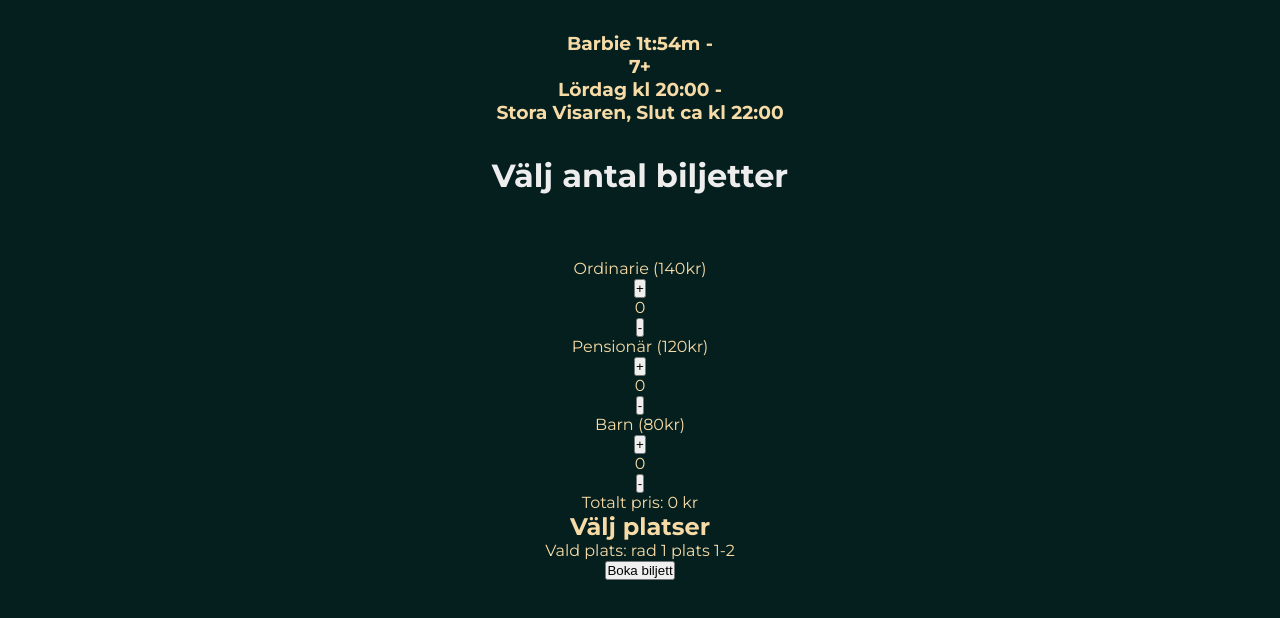
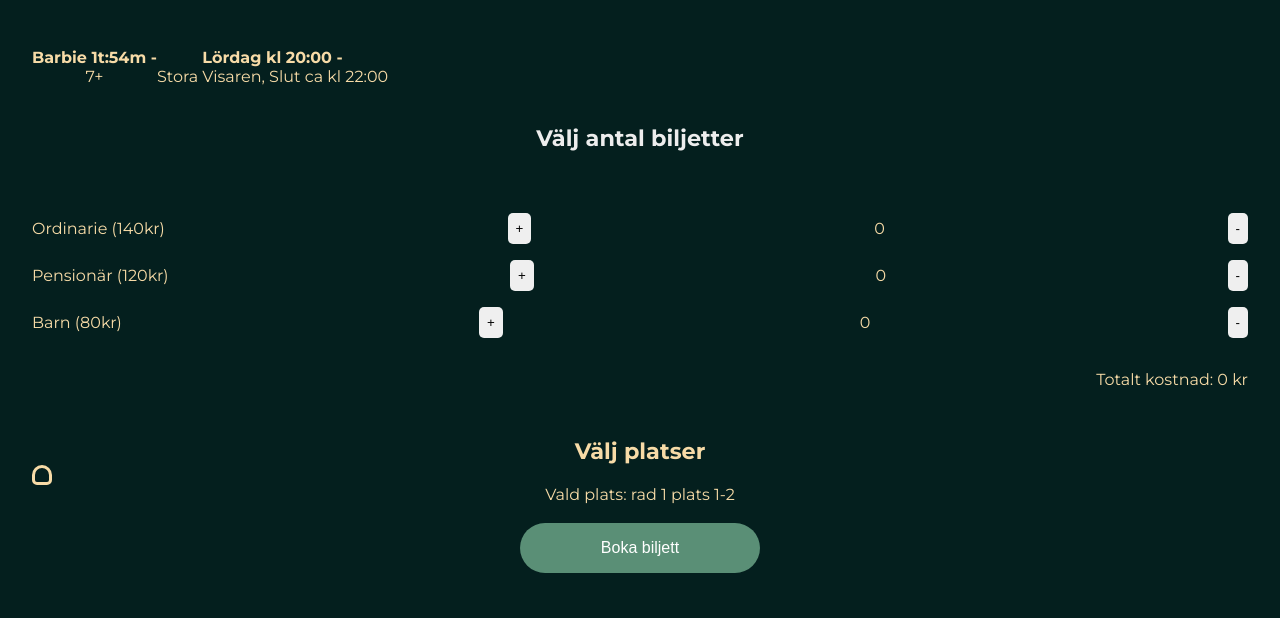
Before and after one commit to j-carlander/Filmvisarna, a React (Vite) app: page / in a window 1280 px wide. Shown: the top 618 px of the page. Built offline with nearby package versions, Linux system fonts and the light colour scheme.

Commit message:
worked on styling bookingpage

```diff
--- a/src/App.jsx
+++ b/src/App.jsx
@@ -1,5 +1,5 @@
 import "./App.css";
-import { Outlet } from "react-router-dom";
+// import { Outlet } from "react-router-dom";
 import BookingPage from "./pages/Bookingpage/BookingPage";
 
 function App() {
--- a/src/pages/Bookingpage/BookingPage.jsx
+++ b/src/pages/Bookingpage/BookingPage.jsx
@@ -1,8 +1,5 @@
-// TODO: Import användarens prefered movie från filmdetaljsidan
-//       Se till att du har states som hanterar priserna för ordinarie, pensionärer
-
 import React, { useState } from 'react';
-// import Seat from '../../components/Seats/Seat/Seat';
+import Seat from '../../components/Seats/Seat/Seat';
 
 function BookingPage() {
   const [ordinariePris, setOrdinariePris] = useState(140);
@@ -16,39 +13,52 @@
   const totalPris =
     (ordinariePris * ordinarieAntal) + (pensionärPris * pensionärAntal) + (barnPris * barnAntal);
 
+    if(barnAntal < 0){
+      setBarnAntal(0)
+    }
+
+    if(pensionärAntal < 0){
+      setPensionärAntal(0)
+    }
+
+    if(ordinarieAntal < 0){
+      setOrdinarieAntal(0)
+    }
   return (
     <>
       <div className="Bookingpage-container">
-        <h3>Barbie 1t:54m - <p>7+</p></h3>
-        <h3>Lördag kl 20:00 - <p>Stora Visaren, Slut ca kl 22:00</p></h3>
+        <div className="header-content">
+          <h3>Barbie 1t:54m - <p>7+</p></h3>
+          <h3>Lördag kl 20:00 - <p>Stora Visaren, Slut ca kl 22:00</p></h3>
+        </div>
 
-        <h1>Välj antal biljetter</h1>
         <div className="ticket-wrapper">
-          <p>Ordinarie ({ordinariePris}kr)</p>
+          <h1>Välj antal biljetter</h1>
           <div className="btn-container">
+            <p>Ordinarie ({ordinariePris}kr)</p>
             <button onClick={() => setOrdinarieAntal(ordinarieAntal + 1)}>+</button>
             <p>{ordinarieAntal}</p>
             <button onClick={() => setOrdinarieAntal(ordinarieAntal - 1)}>-</button>
           </div>
+          <div className="btn-container">
           <p>Pensionär ({pensionärPris}kr)</p>
-          <div className="btn-container">
             <button onClick={() => setPensionärAntal(pensionärAntal + 1)}>+</button>
             <p>{pensionärAntal}</p>
             <button onClick={() => setPensionärAntal(pensionärAntal - 1)}>-</button>
           </div>
-          <p>Barn ({barnPris}kr)</p>
           <div className="btn-container">
+            <p>Barn ({barnPris}kr)</p>
             <button onClick={() => setBarnAntal(barnAntal + 1)}>+</button>
             <p>{barnAntal}</p>
             <button onClick={() => setBarnAntal(barnAntal - 1)}>-</button>
           </div>
+          <p className='sum'>Totalt kostnad: {totalPris} kr</p>
         </div>
-        <p>Totalt pris: {totalPris} kr</p>
 
         {/* Importera seats */}
         <div className="seat-section">
           <h2>Välj platser</h2>
-          {/* <Seat /> */}
+          <Seat />
           <p>Vald plats: rad 1 plats 1-2</p>
           <button>Boka biljett</button>
         </div>
--- a/src/pages/Bookingpage/_BookingPage.scss
+++ b/src/pages/Bookingpage/_BookingPage.scss
@@ -1,9 +1,72 @@
 @use "../../Sass/abstract/variables" as *;
 
 .Bookingpage-container{
-  background-color: rgb(255, 255, 2);
+  width: 100%;
+  margin: 0 auto;
 
-  .ticket-wrapper{
-    background-color: red;
+  .btn-container{
+    display: flex;
+    justify-content: space-between;
+    margin: 1em 0;
+    text-align: center;
+    align-items: center;
+
+  }
+  .btn-container button{
+    padding: 0.5rem;
+    border: none;
+    border-radius: 5px;
+    cursor: pointer;
   }
 }
+.ticket-wrapper{
+  align-items: center;
+  text-align: center;
+}
+
+.seat-section{
+  margin-top: 3rem;
+}
+.seat-section h2{
+  font-size: 1.4em;
+}
+.seat-section button{
+  background-color: #5A8F76;
+  color: #fff;
+  font-size: 1em;
+  margin-top: 1.2rem;
+  padding: 1em;
+  width: 15rem;
+  border: none;
+  border-radius: 30px;
+  cursor: pointer;
+
+}
+.ticket-wrapper h1{
+  font-size: 1.4em;
+}
+.header-content h3{
+  font-size: 1em;
+  p{
+    font-weight: 400;
+  }
+}
+.header-content{
+  display: flex;
+  width: 100%;
+  padding: 1em 0;
+  justify-content: flex-start;
+
+}
+.btn-container{
+  align-items: center;
+  text-align: center;
+
+}
+.sum{
+  margin: 2em 0;
+  width: 100%;
+  display: flex;
+  justify-content: flex-end;
+  gap: 2;
+}
--- a/src/stylesheet/main.css
+++ b/src/stylesheet/main.css
@@ -150,6 +150,80 @@
   font-size: 0.75rem;
 }
 
+.Bookingpage-container {
+  width: 100%;
+  margin: 0 auto;
+}
+.Bookingpage-container .btn-container {
+  display: flex;
+  justify-content: space-between;
+  margin: 1em 0;
+  text-align: center;
+  align-items: center;
+}
+.Bookingpage-container .btn-container button {
+  padding: 0.5rem;
+  border: none;
+  border-radius: 5px;
+  cursor: pointer;
+}
+
+.ticket-wrapper {
+  align-items: center;
+  text-align: center;
+}
+
+.seat-section {
+  margin-top: 3rem;
+}
+
+.seat-section h2 {
+  font-size: 1.4em;
+}
+
+.seat-section button {
+  background-color: #5A8F76;
+  color: #fff;
+  font-size: 1em;
+  margin-top: 1.2rem;
+  padding: 1em;
+  width: 15rem;
+  border: none;
+  border-radius: 30px;
+  cursor: pointer;
+}
+
+.ticket-wrapper h1 {
+  font-size: 1.4em;
+}
+
+.header-content h3 {
+  font-size: 1em;
+}
+.header-content h3 p {
+  font-weight: 400;
+}
+
+.header-content {
+  display: flex;
+  width: 100%;
+  padding: 1em 0;
+  justify-content: flex-start;
+}
+
+.btn-container {
+  align-items: center;
+  text-align: center;
+}
+
+.sum {
+  margin: 2em 0;
+  width: 100%;
+  display: flex;
+  justify-content: flex-end;
+  gap: 2;
+}
+
 *,
 *::before,
 *::after {
```
Also changed, not shown: 1 other file (tests, documents, lock files or other folders).
